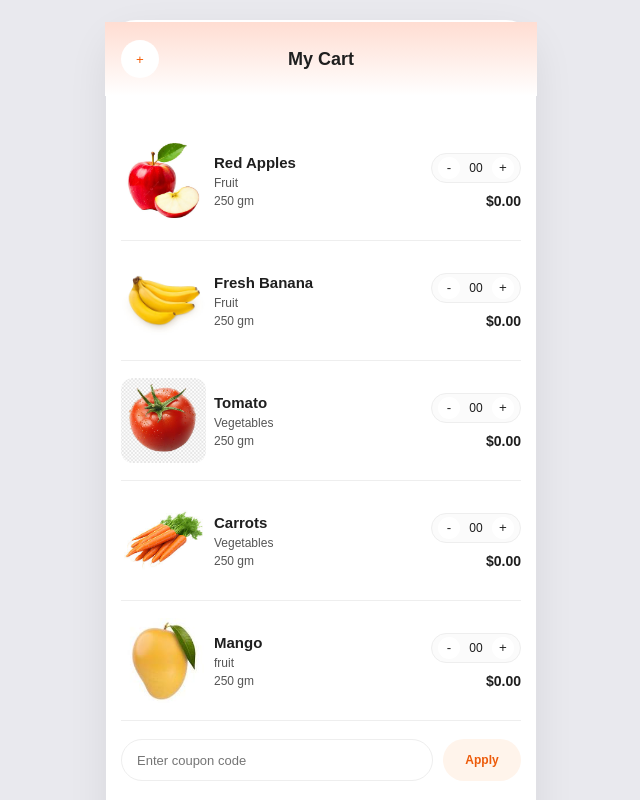
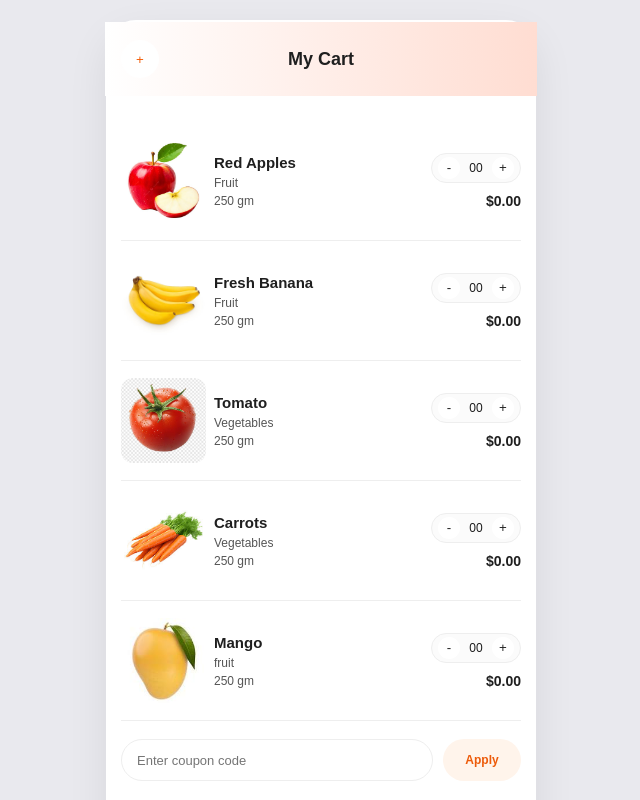
Before and after one commit to Creedbuilds/Mycart, a React (Vite) app: page / in a window 1280 px wide. Shown: the top 800 px of the page, without its empty margins (319-959 px from the left). Built offline with nearby package versions, Linux system fonts and the light colour scheme.

Commit message:
Change background gradient direction in App.css

```diff
--- a/src/App.css
+++ b/src/App.css
@@ -42,7 +42,7 @@ button {
   grid-template-columns: 40px 1fr 40px;
   align-items: center;
   margin: -22px -16px 25px;
-   background: linear-gradient(to bottom ,#ffddd2,white);
+   background: linear-gradient(to left ,#ffddd2,white);
   padding: 18px 16px;
 
   /* position: relative;
```
